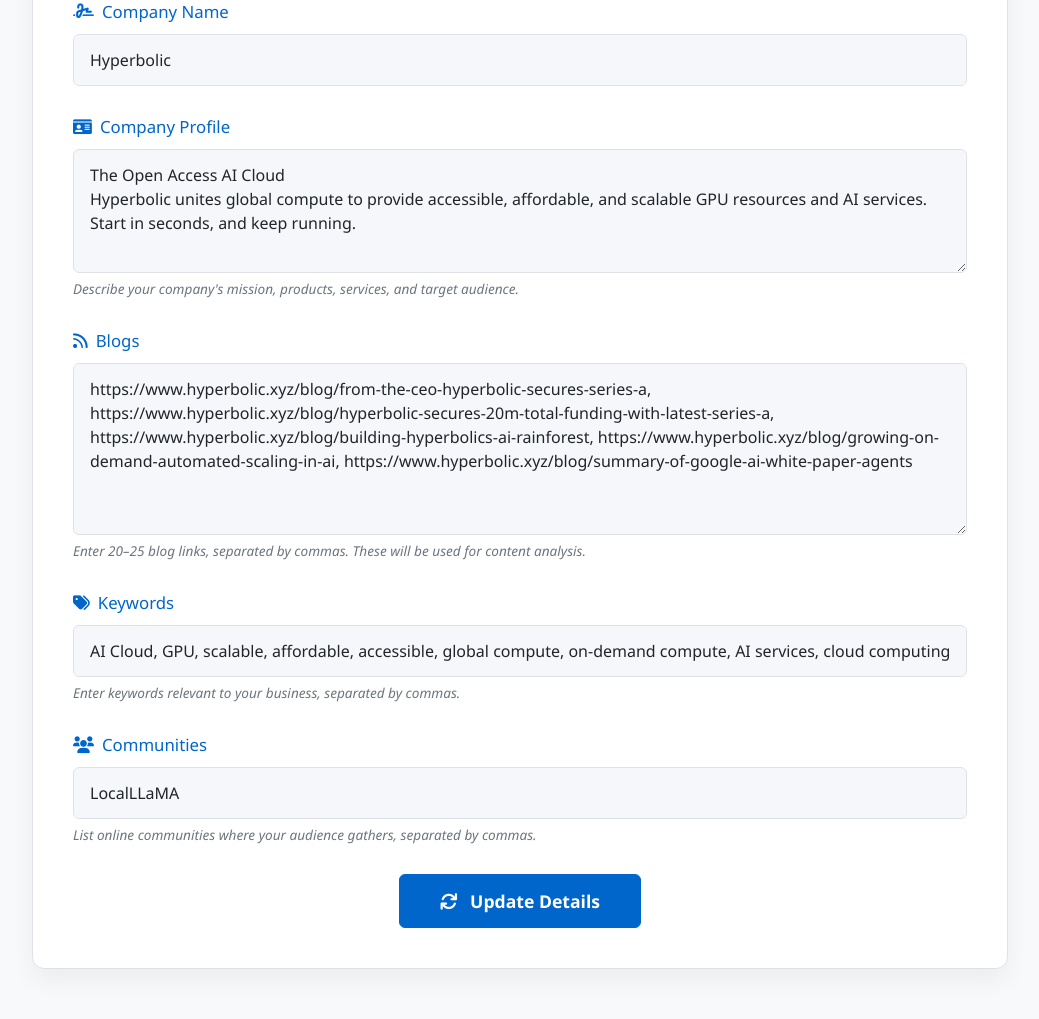
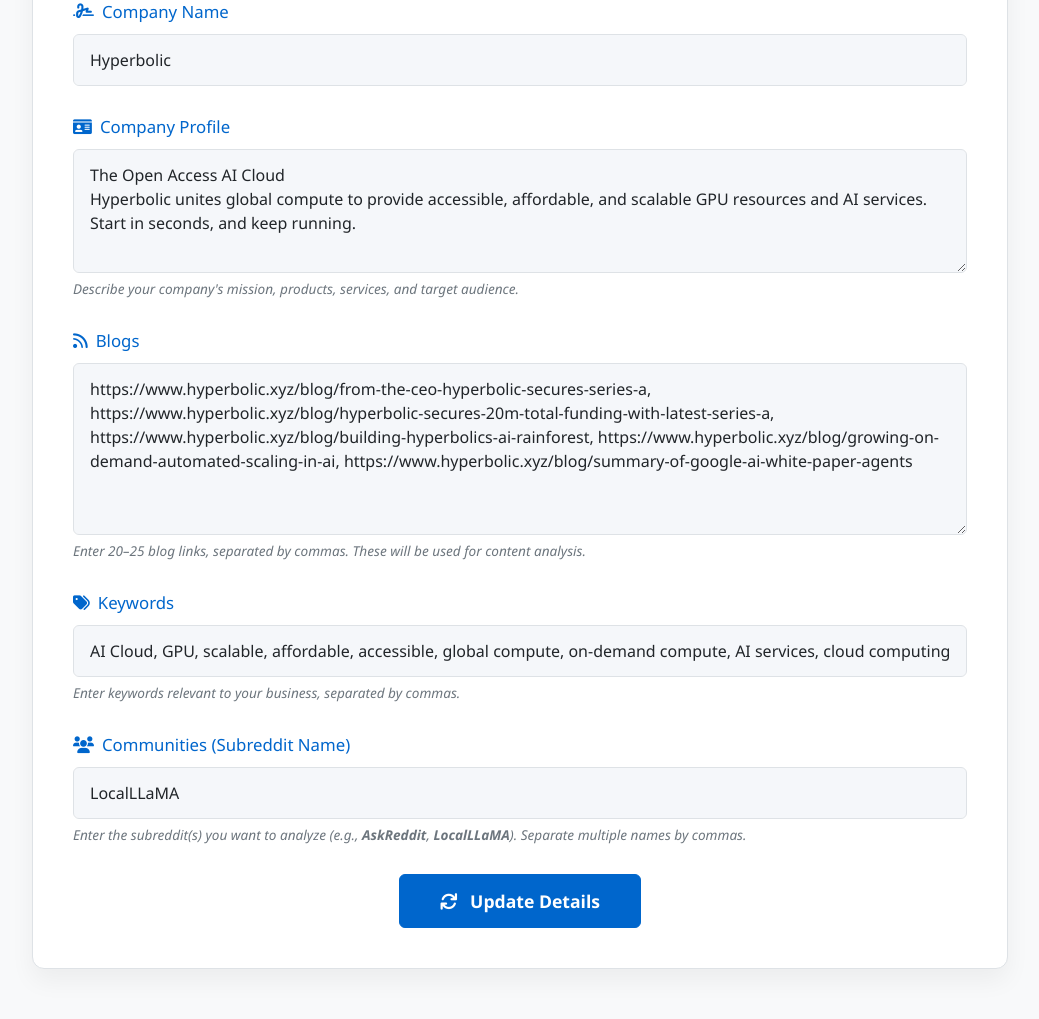
Before and after one commit to deepikaksr/ai-marketing-automation-community, a Flask app: page /company_setup in a window 1280 px wide. Shown: the part 164-1183 px from the top of the page, without its empty margins (120-1159 px from the left). Run offline with Flask 3, Linux system fonts and the light colour scheme; data comes from the database, SQL or seed files in the repository; both versions use the stored data as it was after the commit.

Commit message:
Changes commited

```diff
--- a/app.py
+++ b/app.py
@@ -7,6 +7,8 @@
 import requests
 import pyperclip
 from sentence_transformers import SentenceTransformer, util
+
+import topic_modeling
 
 app = Flask(__name__)
 app.secret_key = "your-secret-key"
@@ -43,7 +45,6 @@
 def get_sentiment(text):
     return TextBlob(text).sentiment.polarity
 
-
 def generate_topic_chart(posts):
     topic_counts = {}
     for post in posts:
@@ -65,26 +66,30 @@
     unique_counts = sorted(set(counts), reverse=True)
 
     # Predefined colors + random fallback if needed
-    predefined_colors = ['rgb(26, 118, 255)', 'rgb(255, 153, 51)', 'rgb(0, 204, 102)',
-                         'rgb(204, 51, 255)', 'rgb(255, 102, 102)', 'rgb(102, 204, 255)',
-                         'rgb(255, 204, 102)', 'rgb(102, 255, 178)', 'rgb(178, 102, 255)',
-                         'rgb(255, 178, 102)']
+    predefined_colors = [
+        'rgb(26, 118, 255)', 'rgb(255, 153, 51)', 'rgb(0, 204, 102)',
+        'rgb(204, 51, 255)', 'rgb(255, 102, 102)', 'rgb(102, 204, 255)',
+        'rgb(255, 204, 102)', 'rgb(102, 255, 178)', 'rgb(178, 102, 255)',
+        'rgb(255, 178, 102)'
+    ]
 
-    # Dynamically generate additional colors if needed
     while len(predefined_colors) < len(unique_counts):
-        predefined_colors.append(f'rgb({random.randint(0,255)}, {random.randint(0,255)}, {random.randint(0,255)})')
+        predefined_colors.append(
+            f'rgb({random.randint(0,255)}, {random.randint(0,255)}, {random.randint(0,255)})'
+        )
 
     color_dict = dict(zip(unique_counts, predefined_colors))
     bar_colors = [color_dict[count] for count in counts]
 
     # Plotly Bar Chart
     data = [go.Bar(x=topics, y=counts, marker=dict(color=bar_colors))]
-    layout = go.Layout(title='Top 15 Topics Distribution',
-                       xaxis=dict(title='Topic'),
-                       yaxis=dict(title='Count'))
+    layout = go.Layout(
+        title='Top 15 Topics Distribution',
+        xaxis=dict(title='Topic'),
+        yaxis=dict(title='Count')
+    )
     fig = go.Figure(data=data, layout=layout)
     return json.loads(fig.to_json())
-
 
 #############################################
 # AI Response Generation using Gemini Flash
@@ -166,8 +171,12 @@
 
     sorted_topics = sorted(topic_counts.items(), key=lambda x: x[1], reverse=True)[:15]
 
-    return render_template("index.html", posts=posts_with_sentiment,
-                           topic_chart=topic_chart, sorted_topics=sorted_topics)
+    return render_template(
+        "index.html",
+        posts=posts_with_sentiment,
+        topic_chart=topic_chart,
+        sorted_topics=sorted_topics
+    )
 
 @app.route("/generate_post", methods=["POST"])
 def generate_post():
@@ -233,7 +242,6 @@
         "discussion_alignment_score": discussion_alignment_score
     })
 
-
 @app.route("/copy_post", methods=["POST"])
 def copy_post():
     content = request.form.get("content", "")
@@ -243,12 +251,10 @@
     else:
         return jsonify({"error": "No content to copy"}), 400
 
-
 @app.route("/edit_post", methods=["POST"])
 def edit_post():
     content = request.form.get("content", "")
     return jsonify({"response": content})
-
 
 @app.route("/company_setup", methods=["GET", "POST"])
 def company_setup():
@@ -260,7 +266,8 @@
         company_profile = request.form["company_profile"]
         blogs = request.form["blogs"]
         keywords = request.form["keywords"]
-        communities = request.form["communities"]
+        communities = request.form["communities"]  # <-- The user enters subreddit(s) here
+
         if company:
             conn.execute('''
                 UPDATE company_details
@@ -278,7 +285,6 @@
         return redirect(url_for('generate_prompt_style'))
     conn.close()
     return render_template("company_setup.html", company=company)
-
 
 @app.route("/generate_prompt_style", methods=["GET", "POST"])
 def generate_prompt_style():
@@ -316,7 +322,6 @@
 
     return render_template("generate_prompt_style.html", style_guide=style_guide)
 
-
 @app.route("/edit_style", methods=["GET", "POST"])
 def edit_style():
     if request.method == "POST":
@@ -324,7 +329,6 @@
         return redirect(url_for('generate_prompt_style'))
     current_style = session.get('style_guide', '')
     return render_template("edit_style.html", style_guide=current_style)
-
 
 @app.route("/topic_summary/<topic>")
 def topic_summary(topic):
@@ -345,10 +349,41 @@
     avg_sentiment = TextBlob(combined_texts).sentiment.polarity if combined_texts else 0
     summary = combined_texts[:150] + "..." if len(combined_texts) > 150 else combined_texts
 
-    return render_template("topic_summary.html", topic=topic, total_posts=total_posts,
-                           total_upvotes=total_upvotes, total_comments=total_comments,
-                           avg_sentiment=avg_sentiment, summary=summary, posts=posts)
+    return render_template(
+        "topic_summary.html",
+        topic=topic,
+        total_posts=total_posts,
+        total_upvotes=total_upvotes,
+        total_comments=total_comments,
+        avg_sentiment=avg_sentiment,
+        summary=summary,
+        posts=posts
+    )
 
+#############################################
+# New Route to Run Topic Modeling
+#############################################
+@app.route("/run_topic_modeling")
+def run_topic_modeling_route():
+    """
+    Reads the last-saved 'communities' from company_details,
+    calls run_topic_modeling using that as the subreddit name,
+    and returns a simple message or you can redirect to /
+    """
+    ensure_company_details_table()
+    conn = get_db_connection()
+    company = conn.execute("SELECT * FROM company_details ORDER BY id DESC LIMIT 1").fetchone()
+    conn.close()
+    if not company:
+        return "No company details found. Please set up your company profile first."
+
+    # Assume the user typed something like "LocalLLaMA" or "AskReddit" in the communities field.
+    # If multiple communities are listed, take the first one.
+    communities_field = company["communities"] or "LocalLLaMA"
+    subreddit_name = communities_field.split(",")[0].strip()
+
+    topic_modeling.run_topic_modeling(subreddit_name=subreddit_name, limit=50)
+    return "Topic modeling completed successfully! Check the console logs for details."
 
 if __name__ == "__main__":
     app.run(debug=True)
--- a/templates/company_setup.html
+++ b/templates/company_setup.html
@@ -208,11 +208,14 @@
 
           <div class="form-group">
             <label for="communities" class="form-label">
-              <i class="fas fa-users form-icon"></i>Communities
+              <i class="fas fa-users form-icon"></i>Communities (Subreddit Name)
             </label>
             <input type="text" class="form-control" id="communities" name="communities"
                    value="{{ company['communities'] if company else '' }}">
-            <div class="helper-text">List online communities where your audience gathers, separated by commas.</div>
+            <div class="helper-text">
+              Enter the subreddit(s) you want to analyze (e.g., <strong>AskReddit</strong>, <strong>LocalLLaMA</strong>).
+              Separate multiple names by commas.
+            </div>
           </div>
 
           <!-- Submit Button with Loading Spinner -->
```
Also changed, not shown: topic_modeling.py (+29 -13 lines), README.md (added), data.db, 1 other file.
